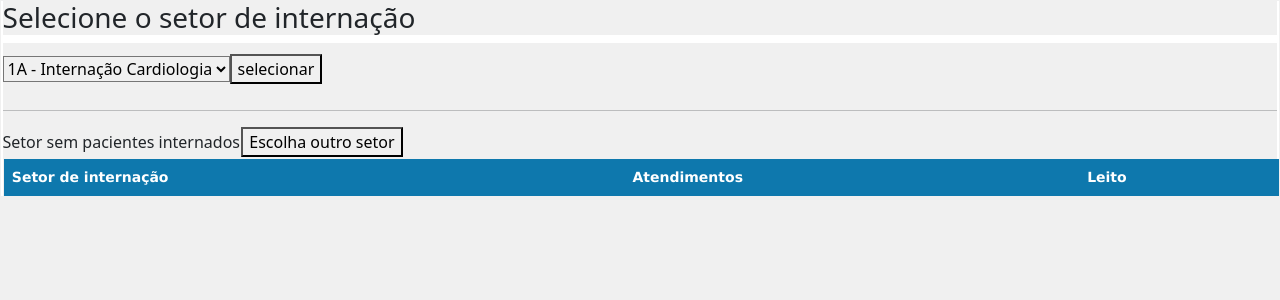
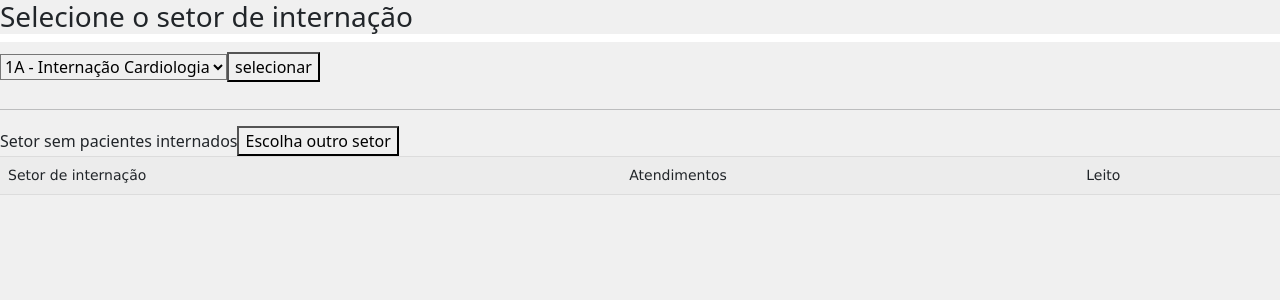
Before and after one commit to Rafaela-create013/Painel_mv, a PHP site: page /setores.php in a window 1280 px wide. Shown: the top 300 px of the page. Run offline with PHP 8.4, Linux system fonts and the light colour scheme; data that the repository does not hold is empty; a stand-in replaces the project's code that opens the database connection.

Commit message:
Update style.css

```diff
--- a/style.css
+++ b/style.css
@@ -1,5 +1,5 @@
 *{
-  margin: 0.1%;
+  margin: 0%;
   background-color: #f0f0f0;
 }
 ul {
@@ -9,7 +9,7 @@ ul {
   overflow: hidden;
   background-color: #ECECEC;
   color: #383838;
-  border-bottom: 5px solid #DCDCDC;
+  border-bottom: 1px solid #DCDCDC;
   height: 40px;
 }
 li{
@@ -36,14 +36,17 @@ table {
     text-align: left;
     padding: 8px;
     font-size: 14px;
+
   }
   th{
     font-family:'Lucida Sans', 'Lucida Sans Regular', 'Lucida Grande', 'Lucida Sans Unicode', Geneva, Verdana, sans-serif;
       text-align: left;
         padding: 8px;
         font-size: 14px;
-      color: #FFF;
-      background-color: #0E78AD;
+        font-weight: lighter;
+        border-top:  1px solid #DCDCDC;
+        border-bottom: 1px solid #DCDCDC;
+      background-color:  #ECECEC;
   }
 
 p{
```
